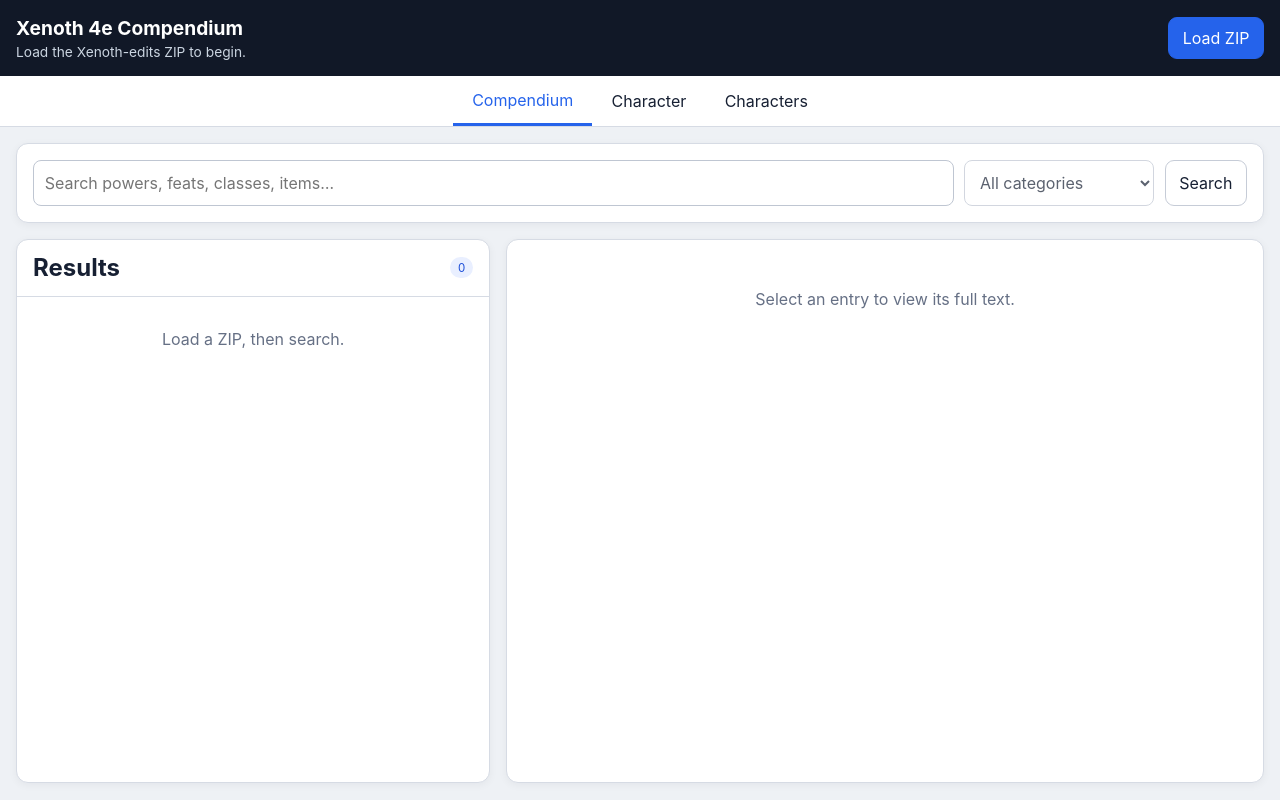
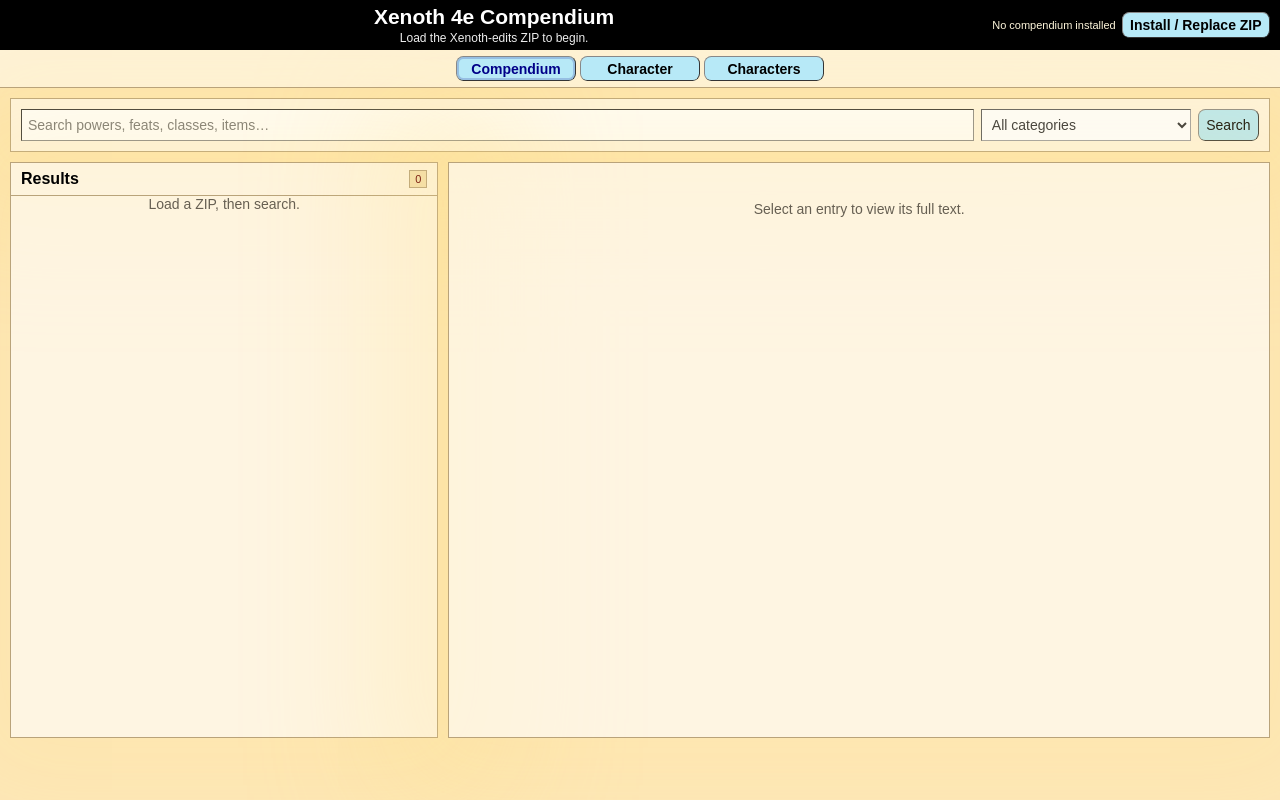
Before and after one commit to jcharlesvanderpool/DnD_4e_AI, a plain HTML site: page index.html in a window 1280 px wide. Drawn offline with nearby package versions, Linux system fonts and the light colour scheme.

Commit message:
Add persistent compendium controls and original theme

```diff
--- a/index.html
+++ b/index.html
@@ -3,40 +3,127 @@
 <head>
   <meta charset="utf-8">
   <meta name="viewport" content="width=device-width,initial-scale=1,viewport-fit=cover">
-  <meta name="theme-color" content="#111827">
+  <meta name="theme-color" content="#000000">
   <title>Xenoth 4e Compendium</title>
   <link rel="manifest" href="manifest.webmanifest">
   <link rel="stylesheet" href="styles.css">
+  <link rel="stylesheet" href="original-theme.css">
 </head>
 <body>
   <header class="topbar">
-    <div><h1>Xenoth 4e Compendium</h1><p id="statusText">Load the Xenoth-edits ZIP to begin.</p></div>
-    <label class="button primary">Load ZIP<input id="zipInput" type="file" accept=".zip,application/zip" hidden></label>
+    <div>
+      <h1>Xenoth 4e Compendium</h1>
+      <p id="statusText">Load the Xenoth-edits ZIP to begin.</p>
+    </div>
+    <div class="topbar-actions">
+      <span id="storageStatus" class="storage-status">Checking local storage…</span>
+      <label class="button primary">Install / Replace ZIP<input id="zipInput" type="file" accept=".zip,application/zip" hidden></label>
+      <button id="removeCompendium" hidden>Remove</button>
+    </div>
   </header>
+
   <nav class="tabs" aria-label="Main navigation">
-    <button class="tab active" data-view="compendium">Compendium</button><button class="tab" data-view="character">Character</button><button class="tab" data-view="library">Characters</button>
+    <button class="tab active" data-view="compendium">Compendium</button>
+    <button class="tab" data-view="character">Character</button>
+    <button class="tab" data-view="library">Characters</button>
   </nav>
+
   <main>
     <section id="compendiumView" class="view active">
-      <div class="panel search-panel"><div class="search-row"><input id="searchInput" type="search" placeholder="Search powers, feats, classes, items…" disabled><select id="categoryFilter" disabled><option value="all">All categories</option></select><button id="searchButton" disabled>Search</button></div><div id="catalogSummary" class="muted"></div></div>
-      <div class="split-layout"><section class="panel results-panel"><div class="panel-heading"><h2>Results</h2><span id="resultCount" class="badge">0</span></div><div id="results" class="results empty-state">Load a ZIP, then search.</div></section><article class="panel detail-panel"><div id="detail" class="empty-state">Select an entry to view its full text.</div></article></div>
+      <div class="panel search-panel">
+        <div class="search-row">
+          <input id="searchInput" type="search" placeholder="Search powers, feats, classes, items…" disabled>
+          <select id="categoryFilter" disabled><option value="all">All categories</option></select>
+          <button id="searchButton" disabled>Search</button>
+        </div>
+        <div id="catalogSummary" class="muted catalog-summary"></div>
+      </div>
+
+      <div class="split-layout">
+        <section class="panel results-panel">
+          <div class="panel-heading"><h2>Results</h2><span id="resultCount" class="badge">0</span></div>
+          <div id="results" class="results empty-state">Load a ZIP, then search.</div>
+        </section>
+        <article class="panel detail-panel">
+          <div id="detail" class="empty-state">Select an entry to view its full text.</div>
+        </article>
+      </div>
     </section>
+
     <section id="characterView" class="view">
-      <div class="character-toolbar panel no-print"><input id="characterName" placeholder="Character name"><button id="newCharacter">New</button><button id="saveCharacter" class="primary">Save</button><button id="exportCharacter">Export JSON</button><label class="button">Import JSON<input id="importCharacter" type="file" accept="application/json,.json" hidden></label><button id="printCharacter">Print / PDF</button></div>
+      <div class="character-toolbar panel no-print">
+        <input id="characterName" placeholder="Character name">
+        <button id="newCharacter">New</button>
+        <button id="saveCharacter" class="primary">Save</button>
+        <button id="exportCharacter">Export JSON</button>
+        <label class="button">Import JSON<input id="importCharacter" type="file" accept="application/json,.json" hidden></label>
+        <button id="printCharacter">Print / PDF</button>
+      </div>
+
       <section id="characterSheet" class="character-sheet panel">
-        <div class="sheet-header"><div><h2 id="sheetName">Unnamed Hero</h2><p id="sheetSummary">Level 1 Adventurer</p></div><div class="level-box"><label>Level<input id="level" type="number" min="1" max="30" value="1"></label></div></div>
-        <div class="identity-grid editable-grid"><label>Race<input id="race" placeholder="Race"></label><label>Class<input id="className" placeholder="Class"></label><label>Paragon Path<input id="paragonPath" placeholder="Paragon path"></label><label>Epic Destiny<input id="epicDestiny" placeholder="Epic destiny"></label></div>
-        <h3>Combat</h3><div class="stat-grid"><label>HP Max<input id="hpMax" type="number" value="20"></label><label>HP Current<input id="hpCurrent" type="number" value="20"></label><label>Surges Max<input id="surgesMax" type="number" value="8"></label><label>Surges Left<input id="surgesCurrent" type="number" value="8"></label><label>AC<input id="ac" type="number" value="10"></label><label>Fort<input id="fort" type="number" value="10"></label><label>Ref<input id="ref" type="number" value="10"></label><label>Will<input id="will" type="number" value="10"></label><label>Speed<input id="speed" type="number" value="6"></label><label>Initiative<input id="initiative" type="number" value="0"></label></div>
-        <div class="rest-row no-print"><button id="shortRest">Short Rest</button><button id="extendedRest">Extended Rest</button><button id="spendSurge">Spend Surge</button></div>
-        <h3>Ability Scores</h3><div id="abilities" class="ability-grid"></div>
-        <h3>Skills & Notes</h3><div class="two-col"><textarea id="skills" rows="8" placeholder="Skills, passive scores, senses…"></textarea><textarea id="notes" rows="8" placeholder="Conditions, rituals, campaign notes…"></textarea></div>
-        <div class="section-heading"><h3>Compendium Entries</h3><span class="muted no-print">Add entries from search results.</span></div><div id="characterEntries"></div>
+        <div class="sheet-header">
+          <div><h2 id="sheetName">Unnamed Hero</h2><p id="sheetSummary">Level 1 Adventurer</p></div>
+          <div class="level-box"><label>Level<input id="level" type="number" min="1" max="30" value="1"></label></div>
+        </div>
+
+        <div class="identity-grid editable-grid">
+          <label>Race<input id="race" placeholder="Race"></label>
+          <label>Class<input id="className" placeholder="Class"></label>
+          <label>Paragon Path<input id="paragonPath" placeholder="Paragon path"></label>
+          <label>Epic Destiny<input id="epicDestiny" placeholder="Epic destiny"></label>
+        </div>
+
+        <h3>Combat</h3>
+        <div class="stat-grid">
+          <label>HP Max<input id="hpMax" type="number" value="20"></label>
+          <label>HP Current<input id="hpCurrent" type="number" value="20"></label>
+          <label>Surges Max<input id="surgesMax" type="number" value="8"></label>
+          <label>Surges Left<input id="surgesCurrent" type="number" value="8"></label>
+          <label>AC<input id="ac" type="number" value="10"></label>
+          <label>Fort<input id="fort" type="number" value="10"></label>
+          <label>Ref<input id="ref" type="number" value="10"></label>
+          <label>Will<input id="will" type="number" value="10"></label>
+          <label>Speed<input id="speed" type="number" value="6"></label>
+          <label>Initiative<input id="initiative" type="number" value="0"></label>
+        </div>
+
+        <div class="rest-row no-print">
+          <button id="shortRest">Short Rest</button>
+          <button id="extendedRest">Extended Rest</button>
+          <button id="spendSurge">Spend Surge</button>
+        </div>
+
+        <h3>Ability Scores</h3>
+        <div id="abilities" class="ability-grid"></div>
+
+        <h3>Skills & Notes</h3>
+        <div class="two-col">
+          <textarea id="skills" rows="8" placeholder="Skills, passive scores, senses…"></textarea>
+          <textarea id="notes" rows="8" placeholder="Conditions, rituals, campaign notes…"></textarea>
+        </div>
+
+        <div class="section-heading"><h3>Compendium Entries</h3><span class="muted no-print">Add entries from search results.</span></div>
+        <div id="characterEntries"></div>
       </section>
     </section>
-    <section id="libraryView" class="view"><div class="panel"><div class="panel-heading"><h2>Saved Characters</h2><span id="savedCount" class="badge">0</span></div><div id="characterLibrary" class="cards empty-state">No saved characters yet.</div></div></section>
+
+    <section id="libraryView" class="view">
+      <div class="panel">
+        <div class="panel-heading"><h2>Saved Characters</h2><span id="savedCount" class="badge">0</span></div>
+        <div id="characterLibrary" class="cards empty-state">No saved characters yet.</div>
+      </div>
+    </section>
   </main>
-  <template id="resultTemplate"><button class="result-card"><span class="result-main"><strong></strong><small></small></span><span class="result-actions"><span class="category-pill"></span><span class="add-label">＋</span></span></button></template>
-  <script src="https://cdn.jsdelivr.net/npm/jszip@3.10.1/dist/jszip.min.js"></script>
+
+  <template id="resultTemplate">
+    <button class="result-card">
+      <span class="result-main"><strong></strong><small></small></span>
+      <span class="result-actions"><span class="category-pill"></span><span class="add-label">＋</span></span>
+    </button>
+  </template>
+
+  <script src="https://cdn.jsdelivr.net/npm/jszip@3.10.1/dist/jszip.min.js" integrity="sha256-rMfkFFWoB2W1/Zx+4bgHim0WC7vKRVrq6FTeZclH1Z4=" crossorigin="anonymous"></script>
   <script src="app.js"></script>
+  <script src="storage.js"></script>
 </body>
 </html>
```
